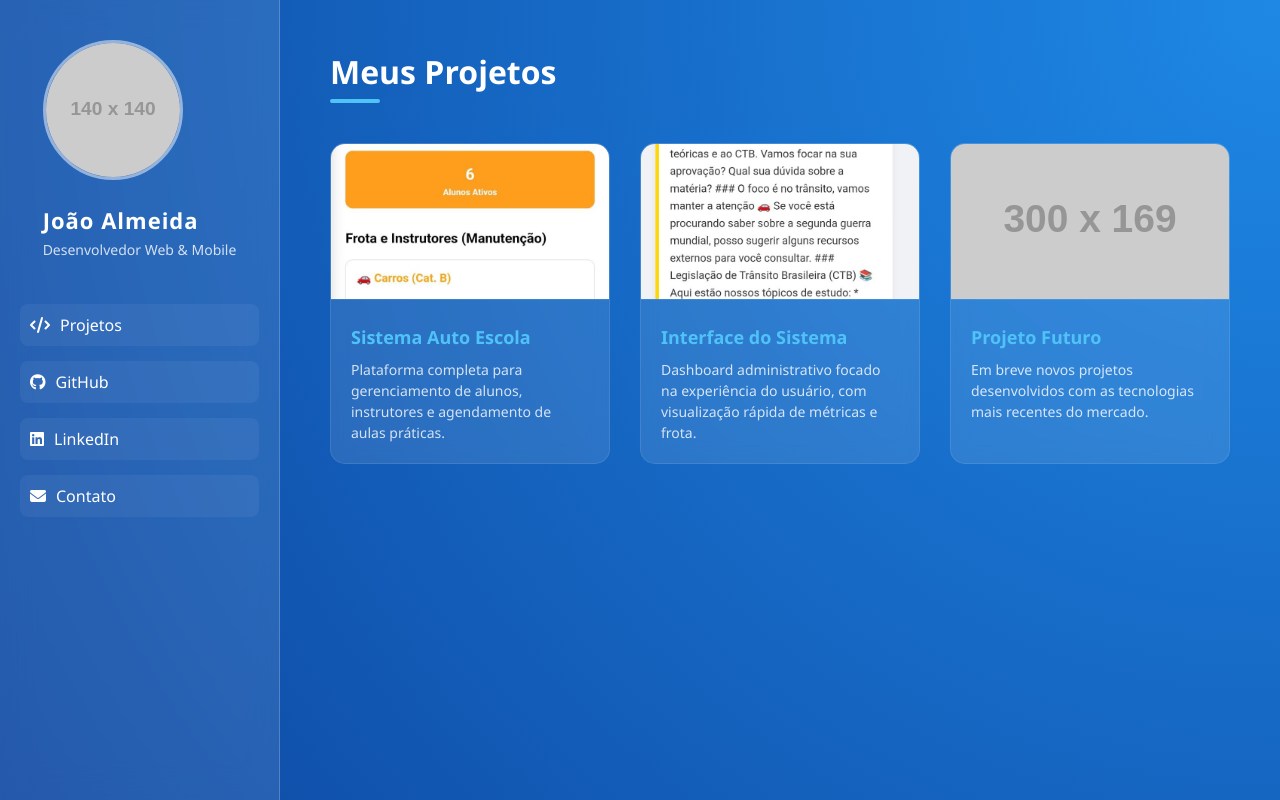
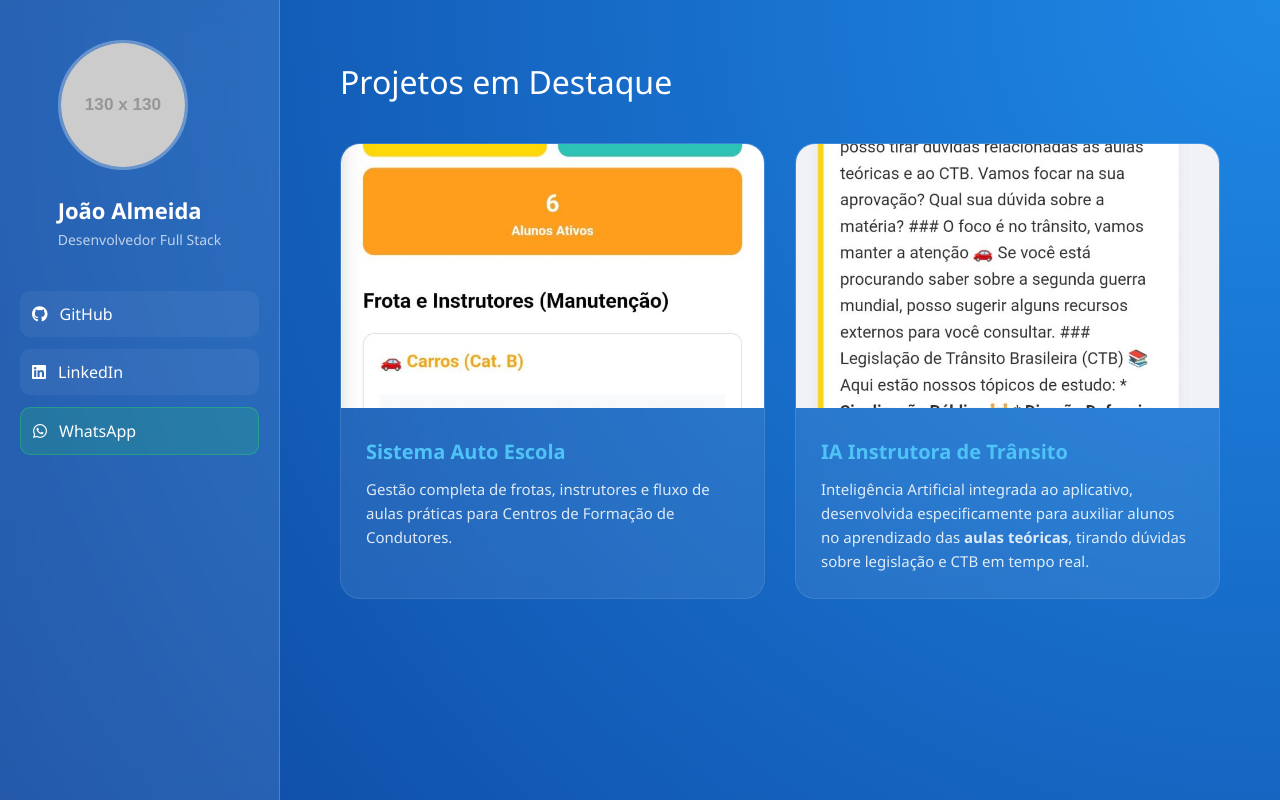
Before and after one commit to theoE01/portifolio, a plain HTML site: page index.html in a window 1280 px wide. Drawn offline with Linux system fonts and the light colour scheme; placeholder pictures from the web are drawn by us.

Commit message:
Update index.html

```diff
--- a/index.html
+++ b/index.html
@@ -7,7 +7,6 @@
     <link rel="stylesheet" href="https://cdnjs.cloudflare.com/ajax/libs/font-awesome/6.4.0/css/all.min.css">
 
     <style>
-        /* RESET */
         * {
             margin: 0;
             padding: 0;
@@ -15,7 +14,7 @@
         }
 
         body {
-            font-family: "Segoe UI", Roboto, Helvetica, Arial, sans-serif;
+            font-family: "Segoe UI", Roboto, sans-serif;
             background: radial-gradient(circle at top right, #1e88e5, #0d47a1);
             color: white;
             display: flex;
@@ -34,188 +33,136 @@
             align-items: center;
             position: fixed;
             height: 100vh;
+            z-index: 10;
         }
 
         .profile img {
-            width: 140px;
-            height: 140px;
+            width: 130px;
+            height: 130px;
             border-radius: 50%;
-            border: 3px solid rgba(255, 255, 255, 0.5);
+            border: 3px solid rgba(255, 255, 255, 0.3);
             margin-bottom: 20px;
             object-fit: cover;
         }
 
-        .profile h2 {
-            font-size: 22px;
-            margin-bottom: 5px;
-            letter-spacing: 1px;
-        }
+        .profile h2 { font-size: 22px; margin-bottom: 5px; }
+        .profile p { font-size: 14px; opacity: 0.7; margin-bottom: 30px; }
 
-        .profile p {
-            font-size: 14px;
-            opacity: 0.8;
-            margin-bottom: 30px;
-        }
-
-        .nav-links {
-            width: 100%;
-            list-style: none;
-        }
-
-        .nav-links li {
-            margin: 15px 0;
-        }
+        .nav-links { width: 100%; list-style: none; }
+        .nav-links li { margin: 12px 0; }
 
         .nav-links a {
             color: white;
             text-decoration: none;
             display: flex;
             align-items: center;
-            gap: 10px;
-            padding: 10px;
-            border-radius: 8px;
+            gap: 12px;
+            padding: 12px;
+            border-radius: 10px;
             transition: 0.3s;
             background: rgba(255, 255, 255, 0.05);
         }
 
         .nav-links a:hover {
             background: rgba(255, 255, 255, 0.2);
-            transform: translateX(5px);
+            transform: translateX(8px);
         }
 
-        /* MAIN CONTENT */
+        /* Destaque para o WhatsApp */
+        .nav-links a.whatsapp-btn {
+            background: rgba(37, 211, 102, 0.2);
+            border: 1px solid rgba(37, 211, 102, 0.4);
+        }
+        .nav-links a.whatsapp-btn:hover {
+            background: rgba(37, 211, 102, 0.4);
+        }
+
+        /* MAIN */
         .main {
             margin-left: 280px;
-            padding: 50px;
+            padding: 60px;
             width: 100%;
-            display: flex;
-            flex-direction: column;
         }
 
         .section h2 {
             font-size: 32px;
-            margin-bottom: 30px;
-            position: relative;
-            display: inline-block;
+            margin-bottom: 40px;
+            font-weight: 300;
         }
 
-        .section h2::after {
-            content: '';
-            position: absolute;
-            bottom: -10px;
-            left: 0;
-            width: 50px;
-            height: 4px;
-            background: #4fc3f7;
-            border-radius: 2px;
-        }
-
-        /* GRID */
         .grid {
             display: grid;
-            grid-template-columns: repeat(auto-fill, minmax(280px, 1fr));
+            grid-template-columns: repeat(auto-fill, minmax(320px, 1fr));
             gap: 30px;
-            margin-top: 20px;
         }
 
         /* CARD */
         .card {
-            background: rgba(255, 255, 255, 0.1);
-            border-radius: 15px;
+            background: rgba(255, 255, 255, 0.08);
+            border-radius: 20px;
             overflow: hidden;
             border: 1px solid rgba(255, 255, 255, 0.1);
             backdrop-filter: blur(10px);
-            transition: all 0.4s ease;
+            transition: 0.4s cubic-bezier(0.175, 0.885, 0.32, 1.275);
         }
 
         .card:hover {
             transform: translateY(-10px);
-            background: rgba(255, 255, 255, 0.15);
-            border-color: rgba(255, 255, 255, 0.4);
-            box-shadow: 0 15px 35px rgba(0,0,0,0.4);
+            box-shadow: 0 20px 40px rgba(0,0,0,0.3);
+            border-color: rgba(255, 255, 255, 0.3);
         }
 
         .card img {
             width: 100%;
-            aspect-ratio: 16 / 9; /* Mudado para 16:9 para parecer mais moderno que o quadrado */
+            aspect-ratio: 16 / 10;
             object-fit: cover;
-            border-bottom: 1px solid rgba(255, 255, 255, 0.1);
         }
 
-        .card-content {
-            padding: 20px;
-        }
+        .card-content { padding: 25px; }
+        .card-content h3 { color: #4fc3f7; margin-bottom: 12px; font-size: 20px; }
+        .card-content p { font-size: 15px; line-height: 1.6; opacity: 0.85; }
 
-        .card-content h3 {
-            font-size: 18px;
-            margin-bottom: 10px;
-            color: #4fc3f7;
-        }
-
-        .card-content p {
-            font-size: 14px;
-            line-height: 1.5;
-            opacity: 0.8;
-        }
-
-        /* MOBILE */
         @media (max-width: 768px) {
             body { flex-direction: column; }
-            .sidebar {
-                width: 100%;
-                height: auto;
-                position: relative;
-                border-right: none;
-                border-bottom: 1px solid rgba(255, 255, 255, 0.2);
-            }
-            .main { margin-left: 0; padding: 20px; }
+            .sidebar { width: 100%; height: auto; position: relative; }
+            .main { margin-left: 0; padding: 30px; }
         }
     </style>
 </head>
-
 <body>
 
     <div class="sidebar">
         <div class="profile">
-            <img src="https://via.placeholder.com/140" alt="João Almeida">
+            <img src="https://via.placeholder.com/130" alt="João Almeida">
             <h2>João Almeida</h2>
-            <p>Desenvolvedor Web & Mobile</p>
+            <p>Desenvolvedor Full Stack</p>
         </div>
 
         <ul class="nav-links">
-            <li><a href="#"><i class="fas fa-code"></i> Projetos</a></li>
             <li><a href="https://github.com/theoE01" target="_blank"><i class="fab fa-github"></i> GitHub</a></li>
             <li><a href="#"><i class="fab fa-linkedin"></i> LinkedIn</a></li>
-            <li><a href="mailto:seuemail@exemplo.com"><i class="fas fa-envelope"></i> Contato</a></li>
+            <li><a href="https://wa.me/qr/CZNXL7HZFEXRH1" target="_blank" class="whatsapp-btn"><i class="fab fa-whatsapp"></i> WhatsApp</a></li>
         </ul>
     </div>
 
     <div class="main">
         <div class="section">
-            <h2>Meus Projetos</h2>
+            <h2>Projetos em Destaque</h2>
 
             <div class="grid">
                 <div class="card">
                     <img src="assets/autoaula.jpg" alt="Sistema auto escola">
                     <div class="card-content">
                         <h3>Sistema Auto Escola</h3>
-                        <p>Plataforma completa para gerenciamento de alunos, instrutores e agendamento de aulas práticas.</p>
+                        <p>Gestão completa de frotas, instrutores e fluxo de aulas práticas para Centros de Formação de Condutores.</p>
                     </div>
                 </div>
 
                 <div class="card">
-                    <img src="assets/iaautoaula.jpg" alt="Interface do sistema">
+                    <img src="assets/iaautoaula.jpg" alt="IA Instrutora">
                     <div class="card-content">
-                        <h3>Interface do Sistema</h3>
-                        <p>Dashboard administrativo focado na experiência do usuário, com visualização rápida de métricas e frota.</p>
-                    </div>
-                </div>
-
-                <div class="card">
-                    <img src="https://via.placeholder.com/300x169" alt="Em breve">
-                    <div class="card-content">
-                        <h3>Projeto Futuro</h3>
-                        <p>Em breve novos projetos desenvolvidos com as tecnologias mais recentes do mercado.</p>
+                        <h3>IA Instrutora de Trânsito</h3>
+                        <p>Inteligência Artificial integrada ao aplicativo, desenvolvida especificamente para auxiliar alunos no aprendizado das <strong>aulas teóricas</strong>, tirando dúvidas sobre legislação e CTB em tempo real.</p>
                     </div>
                 </div>
             </div>
```
